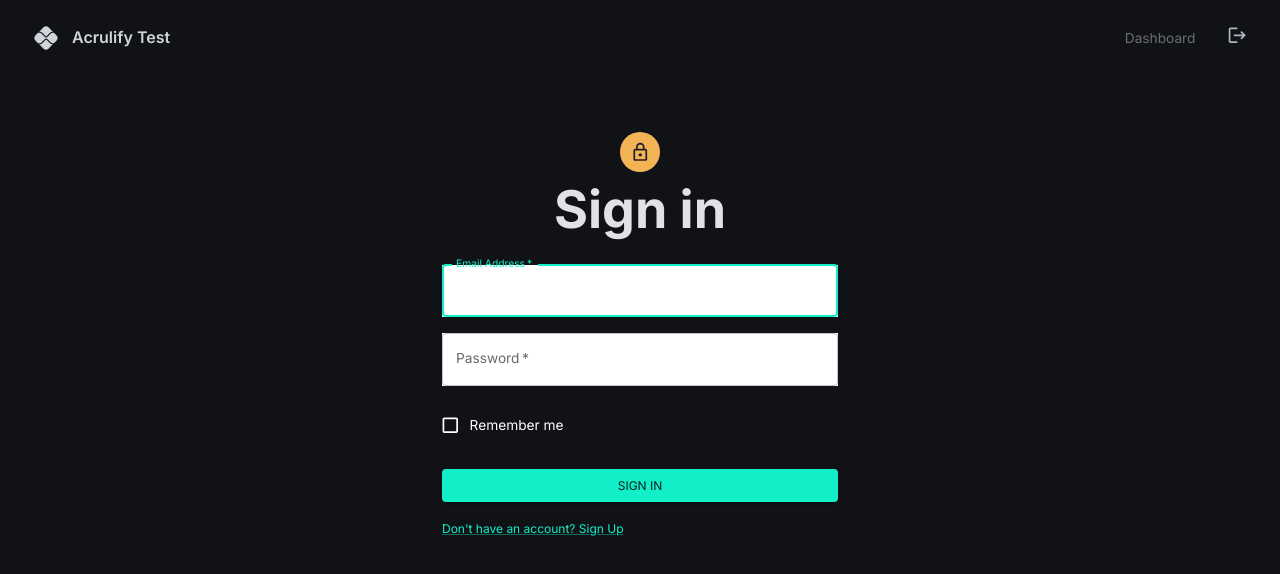
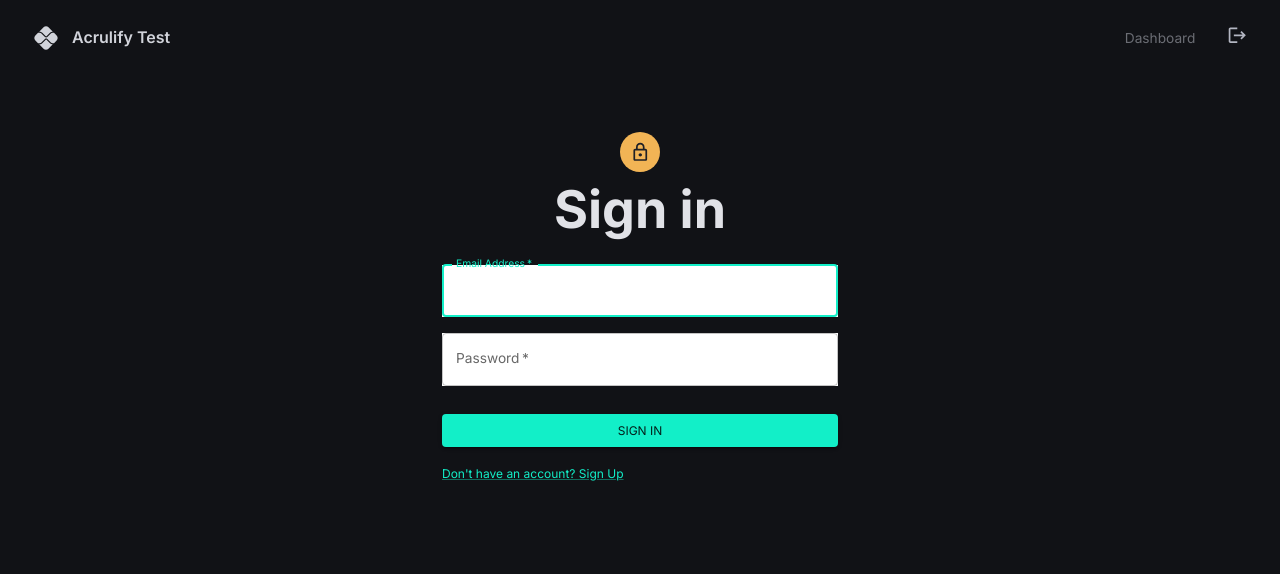
Before and after one commit to tedy97123/acrulifytest, a React (Vite) app in the folder client/: page / in a window 1280 px wide. Shown: the top 574 px of the page. Built offline with nearby package versions, Linux system fonts and the light colour scheme.

Commit message:
update sign in problem

```diff
--- a/client/src/scenes/Auth/Login.tsx
+++ b/client/src/scenes/Auth/Login.tsx
@@ -23,6 +23,11 @@ import FlexBetween from '@/components/FlexBetween';
   const [getUserLogin] = useGetUserLoginMutation();
   const dispatch = useDispatch();
   const [error,setError] = useState()
+
+
+  function handleSignup(){
+   navigate('/SignUp' );
+  }
 
  const handleSubmit = (event: React.FormEvent<HTMLFormElement>) => {
   event.preventDefault();
@@ -69,9 +74,6 @@ import FlexBetween from '@/components/FlexBetween';
             Sign in
           </Typography>
           <FlexBetween>
-            <Typography>
-            {error}
-            </Typography>
           </FlexBetween>
           <Box
           component="form"
@@ -101,18 +103,6 @@ import FlexBetween from '@/components/FlexBetween';
               id="password"
               autoComplete="current-password"
             />
-            <FormControlLabel
-              sx={{
-                ".MuiFormControlLabel-label":
-                {
-                  color: 'white',
-                  border: "none",
-                },
-                marginTop:"1rem"}}
-              control={<Checkbox sx={{color:"white"}} value="remember" color="primary" />}
-              label="Remember me"
-
-            />
             <Button
               type="submit"
               fullWidth
@@ -124,7 +114,7 @@ import FlexBetween from '@/components/FlexBetween';
             </Button>
             <Grid container>
               <Grid item>
-                <Link href="/Signup" variant="body2">
+                <Link onClick={handleSignup} href="/Signup" variant="body2">
                   {"Don't have an account? Sign Up"}
                 </Link>
               </Grid>
```
